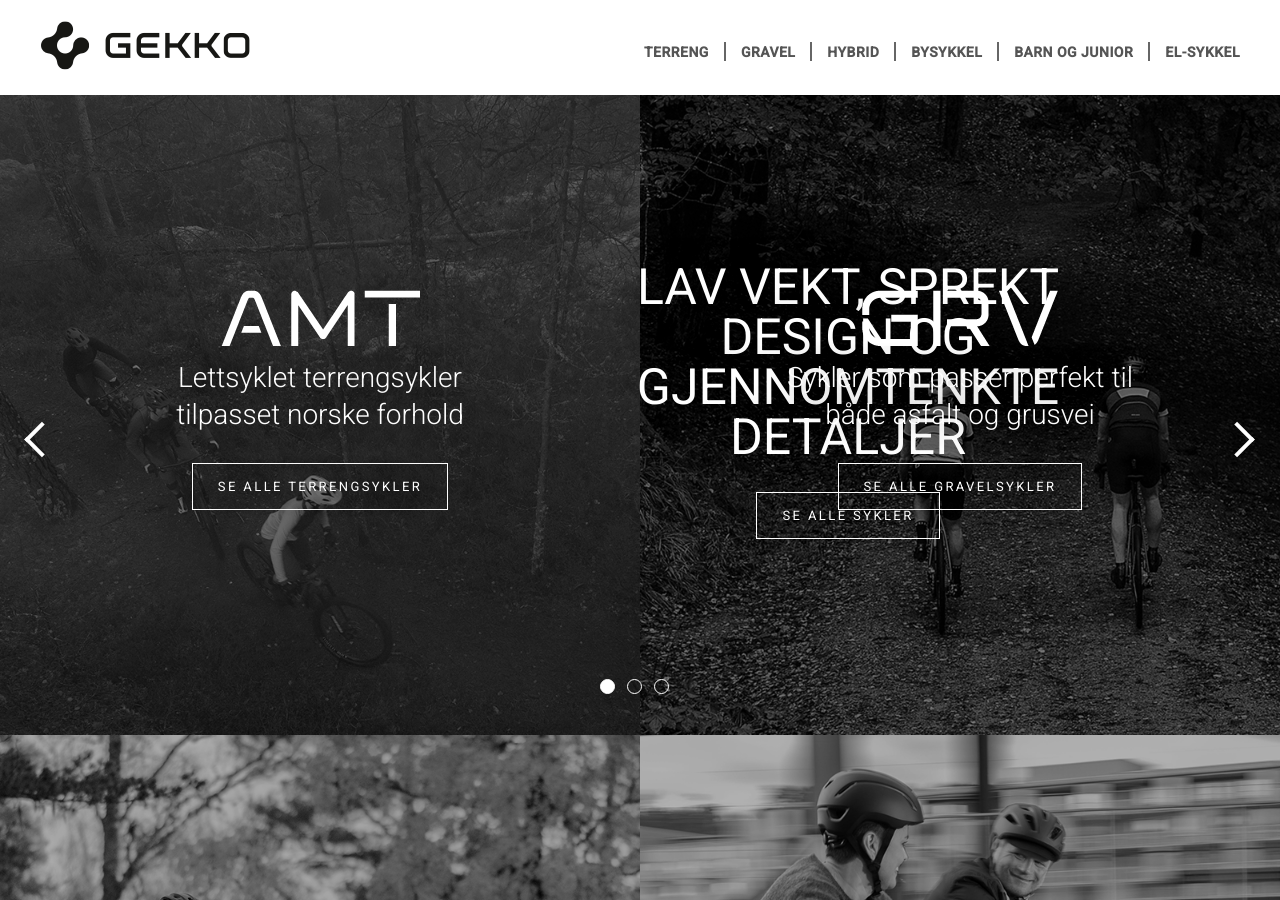
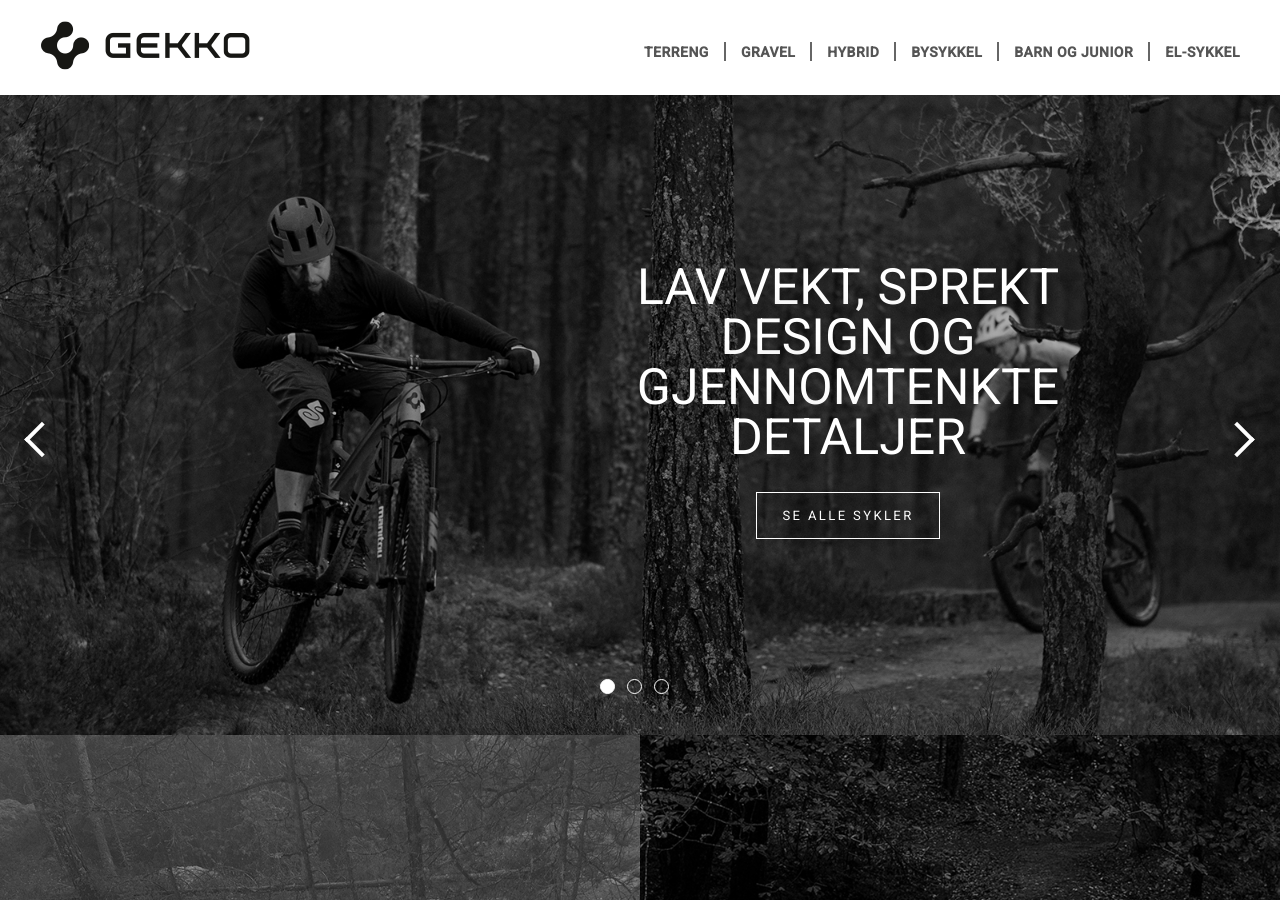
Before and after one commit to gekkobikes/gekkobikes.github.io, a Jekyll site: the page built from index.md, in a window 1280 px wide and 900 px high. Built offline with Jekyll 4.4.1, drawn with Linux system fonts in a browser that asks for light colours.

Commit message:
Half-blocks is now grouped in a wrapper-block for

```diff
--- a/_includes/main.html
+++ b/_includes/main.html
@@ -64,9 +64,15 @@
 
   <!-- HALV BREDDE -->
   {% if page.halfwidth[0] != null %}
+
+  {% for item in page.halfwidth %}
+
+  {% assign remainder = forloop.index0 | modulo: 2 %}
+
+  {% if forloop.first or remainder == 0 %}
   <div class="block">
+    {% endif %}
 
-    {% for item in page.halfwidth %}
     <a href="{{item.linkUrl}}" class="block block-half block-bgimage block-padding block-text-{{item.textPosition}}" style="background-image: url('./images/{{item.imageFileName}}');">
       <div class="block-content">
         {% if item.logoFileName %}
@@ -78,9 +84,13 @@
         <p><span class="btn">{{item.linkText}}</span></p>
       </div>
     </a>
-    {% endfor %}
 
+    {% if forloop.last or remainder > 0 %}
   </div>
+  {% endif %}
+
+  {% endfor %}
+
   {% endif %}
 
   {{content}}
```
Also changed, not shown: Gemfile.lock, README.md.
